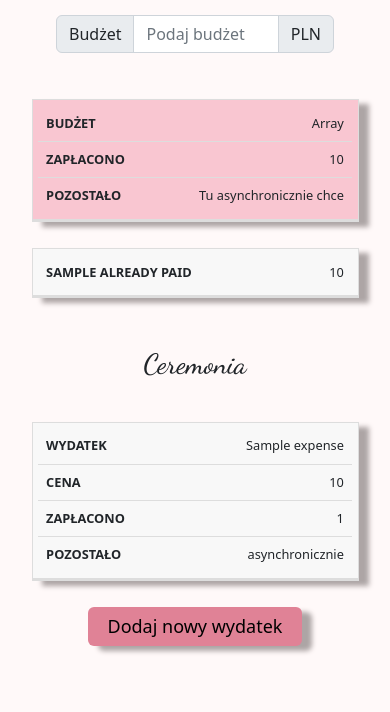
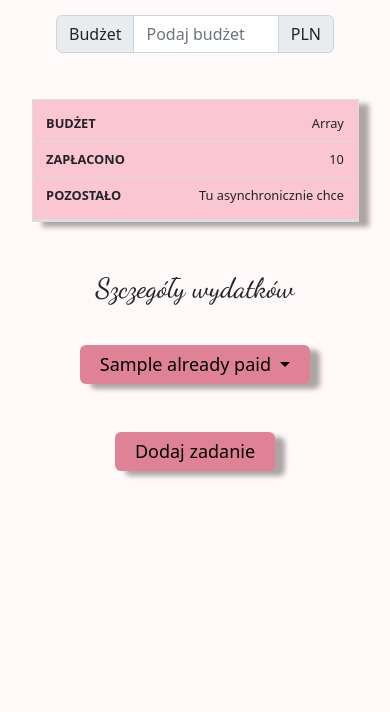
Before and after one commit to NataliaGalicka96/WeddingPlannerSymfony, a Symfony app: template templates/budget/index.html.twig in a window 390 px wide. Shown: the part 370-1082 px from the top of the page. After the commit the page ends 849 px from the top, so only its background shows below. Run offline with Twig, Linux system fonts and the light colour scheme; the template is opened without the code that fills it: most values are stand-ins (such as "Sample title", 1, 10 or a date in 2020); some libraries are stand-ins or nearby versions; some web fonts are replaced.

Commit message:
Change templates of budget

```diff
--- a/templates/budget/index.html.twig
+++ b/templates/budget/index.html.twig
@@ -95,7 +95,7 @@
         {% endif %}
 
 
-
+{#
         <div class="row justify-content-around mt-3">
             <div class="col-12 col-md-5">
                 <table id="allExpenses">
@@ -114,13 +114,65 @@
                 <button class="mt-3 mb-3 btn" data-bs-toggle="modal" data-bs-target="#addNewCategory">Dodaj nową
                     kategorię</button> -->
             </div>
+<div class="col-12 col-md-7">
+            #}
 
-            <div class="col-12 col-md-7">
+
+
+
+
                 <div class="podcategory">
-                    <div class="title">
-                        <h1>Ceremonia</h1>
-                    </div>
 
+                    <h1>Szczegóły wydatków</h1>
+
+                    <div class="wrapper">
+                            <form>
+                             {% for paid in alreadyPaid %}
+                                <div class="dropdown mb-4 mt-1">
+                                    <button class="btn dropdown-toggle" type="button" id="dropdownMenuButton1" data-bs-toggle="dropdown"
+                                        aria-expanded="false">
+                                        {{paid["category_name"]}}
+                                    </button>
+                                    <ul class="dropdown-menu" aria-labelledby="dropdownMenuButton1">
+                                        {% for detail in details %}
+                            <table id="detail">
+                                <thead>
+                                    <tr>
+                                        <td scope="col">Wydatek</td>
+                                        <td scope="col">Cena</td>
+                                        <td scope="col">Zapłacono</td>
+                                        <td scope="col">Pozostało</td>
+                                    </tr>
+
+                                </thead>
+                                <tbody>
+                                            {% if paid["category_name"] == detail['category_name'] %}
+
+                                                <tr>
+                                                    <td data-label="Wydatek">{{detail['expense']}}</td>
+                                                    <td data-label="Cena">{{detail['price']}}</td>
+                                                    <td data-label="Zapłacono">{{detail['already_paid']}}</td>
+                                                    <td data-label="Pozostało">asynchronicznie</td>
+                                                </tr>
+
+
+                                            {% endif %}
+
+                                            {% endfor %}
+                                </tbody>
+                        </table>
+                                    </ul>
+                                </div>
+                                {% endfor %}
+                                <div id="addNewTask" class="mt-5">
+                                            <button class="btn" type="button" id="buttonToAddNewTask" data-bs-toggle="modal"
+                                                data-bs-target="#addNewTaskModal">Dodaj zadanie</button>
+                                    </div>
+                            </form>
+                        </div>
+
+
+{#
                     <form action="#" method="post">
 
 
@@ -153,6 +205,7 @@
                 </div>
             </div>
         </div>
+        #}
     </div>
 
 
```
